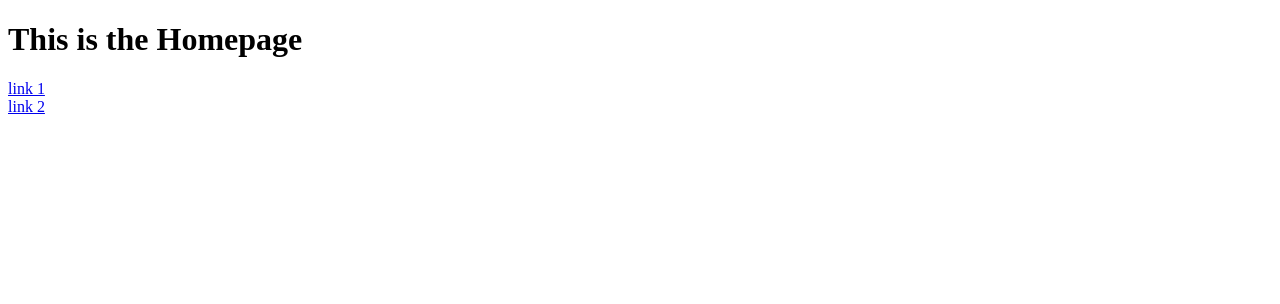
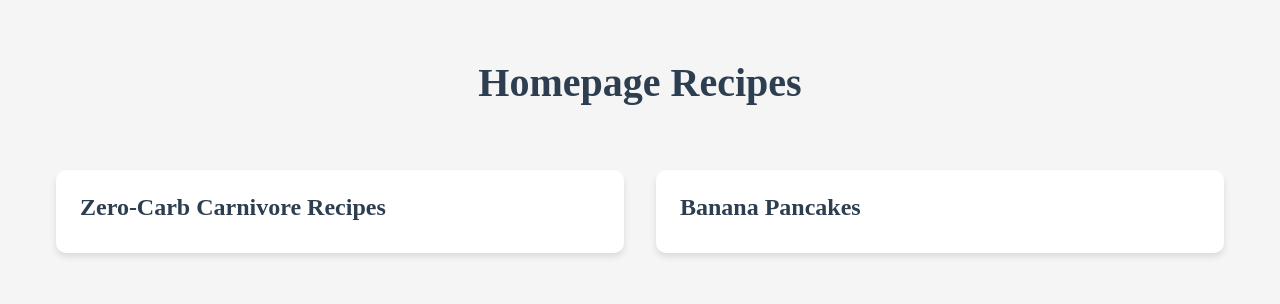
Before and after one commit to Gon-jpg/KochRezeptWebsite, a plain HTML site: page index.html in a window 1280 px wide. Drawn offline with Linux system fonts and the light colour scheme.

Commit message:
create homepage
- created homepage, which can lead to the 2 different recipe pages

```diff
--- a/index.html
+++ b/index.html
@@ -1,18 +1,30 @@
 <!DOCTYPE html>
 <html lang="en">
 <head>
-    <link rel="stylesheet" href="homepage.css">
+    <link rel="stylesheet" href="style.css">
     <meta charset="UTF-8">
     <meta name="viewport" content="width=device-width, initial-scale=1.0">
     <title>Homepage</title>
 </head>
 <body>
-    <h1 id="title">This is the Homepage</h1>
-    <div>
-        <a href="./websiteFelipeSpiderman/index.html">link 1</a>
-    </div>
-    <div>
-        <a href="./websiteGon-jpg/index.html">link 2</a>
+    <div class="container">
+        <header>
+            <h1>Homepage Recipes</h1>
+        </header>
+
+        <div class="recipe-grid">
+            <a href="./websiteGon-jpg/index.html" class="recipe-card">
+                <div class="card-content">
+                    <h2>Zero-Carb Carnivore Recipes</h2>
+                </div>
+            </a>
+
+            <a href="./websiteFelipeSpiderman/index.html" class="recipe-card">
+                <div class="card-content">
+                    <h2>Banana Pancakes</h2>
+                </div>
+            </a>
+        </div>
     </div>
 </body>
 </html>
--- a/style.css
+++ b/style.css
@@ -1,106 +1,64 @@
-* {
+body {
     margin: 0;
     padding: 0;
-    box-sizing: border-box;
-    font-family: -apple-system, BlinkMacSystemFont, 'Segoe UI', Roboto, Arial, sans-serif;
+    background-color: #f5f5f5;
+    color: #333;
 }
 
-  :root {
-    --clr-primary-one: hsl(14, 45%, 36%); /* Warm orange */
-    --clr-primary-two: hsl(332, 51%, 32%); /* Deep pink */
-    --clr-neutral-one: hsl(0, 0%, 100%); /* White */
-    --clr-neutral-two: hsl(330, 100%, 98%); /* Light pink */
-    --clr-neutral-three: hsl(30, 54%, 90%); /* Creamy beige */
-    --clr-neutral-four: hsl(30, 18%, 87%); /* Light beige */
-    --clr-neutral-five: hsl(30, 10%, 34%); /* Dark brown */
-    --clr-neutral-six: hsl(24, 5%, 18%); /* Deep brown */
+.container {
+    max-width: 1200px;
+    margin: 0 auto;
+    padding: 2rem;
 }
 
-  body {
-    display: flex;
-    flex-direction: column;
-    justify-content: center;
-    align-items: center;
-    width: 100%;
-    min-height: 100vh;
-    background: var(--clr-neutral-three);
-    padding: 30px 15px;
+header {
+    text-align: center;
+    margin-bottom: 3rem;
 }
 
-  main {
-    display: flex;
-    flex-direction: column;
-    align-items: center;
-    background: var(--clr-neutral-one);
-    padding: 50px;
-    margin: 60px 0;
-    max-width: 750px;
-    width: 90%;
-    border-radius: 20px;
-    box-shadow: 0 6px 15px rgba(0, 0, 0, 0.08);
-    transition: transform 0.3s ease, box-shadow 0.3s ease;
+h1 {
+    font-size: 2.5rem;
+    color: #2c3e50;
+    margin-bottom: 0.5rem;
 }
 
-  main:hover {
-    transform: translateY(-3px);
-    box-shadow: 0 10px 25px rgba(0, 0, 0, 0.12);
+.subtitle {
+    font-size: 1.2rem;
+    color: #7f8c8d;
 }
 
-  #title {
-    font-size: 2.8rem;
-    font-weight: 500;
-    color: var(--clr-neutral-six);
-    margin: 0 0 30px;
-    text-align: center;
-    text-shadow: 0 1px 2px var(--clr-neutral-four);
+.recipe-grid {
+    display: grid;
+    grid-template-columns: repeat(auto-fit, minmax(300px, 1fr));
+    gap: 2rem;
+    padding: 1rem;
 }
 
-  div {
-    margin: 15px 0;
-    width: 100%;
-    text-align: center;
+.recipe-card {
+    background-color: white;
+    border-radius: 10px;
+    box-shadow: 0 4px 6px rgba(0, 0, 0, 0.1);
+    text-decoration: none;
+    transition: transform 0.3s ease;
+    overflow: hidden;
 }
 
-  a {
-    display: inline-block;
-    padding: 12px 35px;
-    font-size: 1.1rem;
-    font-weight: 600;
-    color: var(--clr-neutral-one);
-    background: var(--clr-primary-one);
-    border: 2px solid var(--clr-primary-two);
-    border-radius: 25px;
-    text-decoration: none;
-    text-transform: uppercase;
-    transition: background 0.3s ease, transform 0.3s ease;
+.recipe-card:hover {
+    transform: translateY(-5px);
 }
 
-  a:hover {
-    background: var(--clr-primary-two);
-    transform: scale(1.05);
+.card-content {
+    padding: 1.5rem;
 }
 
-  /* Subtle accent for food vibe */
-  main::before {
-    content: '🍽️';
-    position: absolute;
-    top: 20px;
-    right: 20px;
-    font-size: 2rem;
-    opacity: 0.3;
+.card-content h2 {
+    color: #2c3e50;
+    margin: 0 0 0.5rem 0;
+    font-size: 1.5rem;
 }
 
-  @media (max-width: 600px) {
-    main {
-      width: 95%;
-      padding: 30px;
-      margin: 30px 0;
-    }
-    #title {
-      font-size: 2.2rem;
-    }
-    a {
-      padding: 10px 25px;
+.card-content p {
+    color: #7f8c8d;
+    margin: 0;
     font-size: 1rem;
 }
-  }
```
Also changed, not shown: websiteFelipeSpiderman/index.html (+0 -2 lines). Lines whose indentation alone changed are shown as unchanged.
